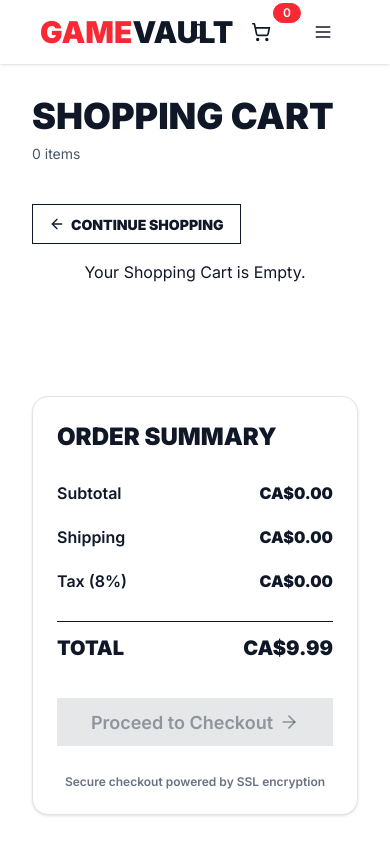
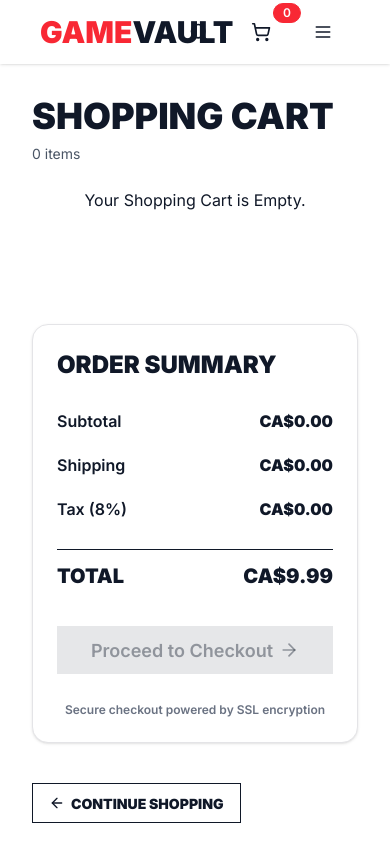
Before and after one commit to Jatti045/SEG3125-A4, a React (Vite) app: page /cart in a window 390 px wide. Built offline with nearby package versions, Linux system fonts and the light colour scheme.

Commit message:
Added sticky to cart

```diff
--- a/src/pages/Cart.jsx
+++ b/src/pages/Cart.jsx
@@ -84,9 +84,6 @@ export default function ShoppingCart() {
                 </div>
               </div>
             ))}
-            <Link to="/shop" className="btn btn-outline w-fit font-black uppercase btn-ghost mt-4">
-              <ArrowLeft className={"w-4 h-4"} /> Continue Shopping
-            </Link>
             {cart.length === 0 && (
                 <div className="flex-1 flex flex-col justify-center pb-20 text-center w-full">
                   Your Shopping Cart is Empty.
@@ -94,7 +91,8 @@ export default function ShoppingCart() {
             )}
           </div>
 
-          <div className="w-full font-semibold flex flex-col gap-3 bg-white rounded-box shadow-sm border-1 border-border p-6">
+          <div className={"lg:col-span-1"}>
+            <div className="w-full font-semibold flex flex-col gap-3 bg-white rounded-box shadow-sm border-1 border-border p-6 sticky top-26">
               <h2 className="text-2xl font-black uppercase mb-4">Order Summary</h2>
               <div className="flex justify-between mb-2">
                 <span>Subtotal</span>
@@ -135,6 +133,10 @@ export default function ShoppingCart() {
             </div>
           </div>
         </div>
+        <Link to="/shop" className="btn btn-outline w-fit font-black uppercase btn-ghost mt-10">
+          <ArrowLeft className={"w-4 h-4"} /> Continue Shopping
+        </Link>
+      </div>
    </div>
   );
 }
```
Lines whose indentation alone changed are shown as unchanged.
